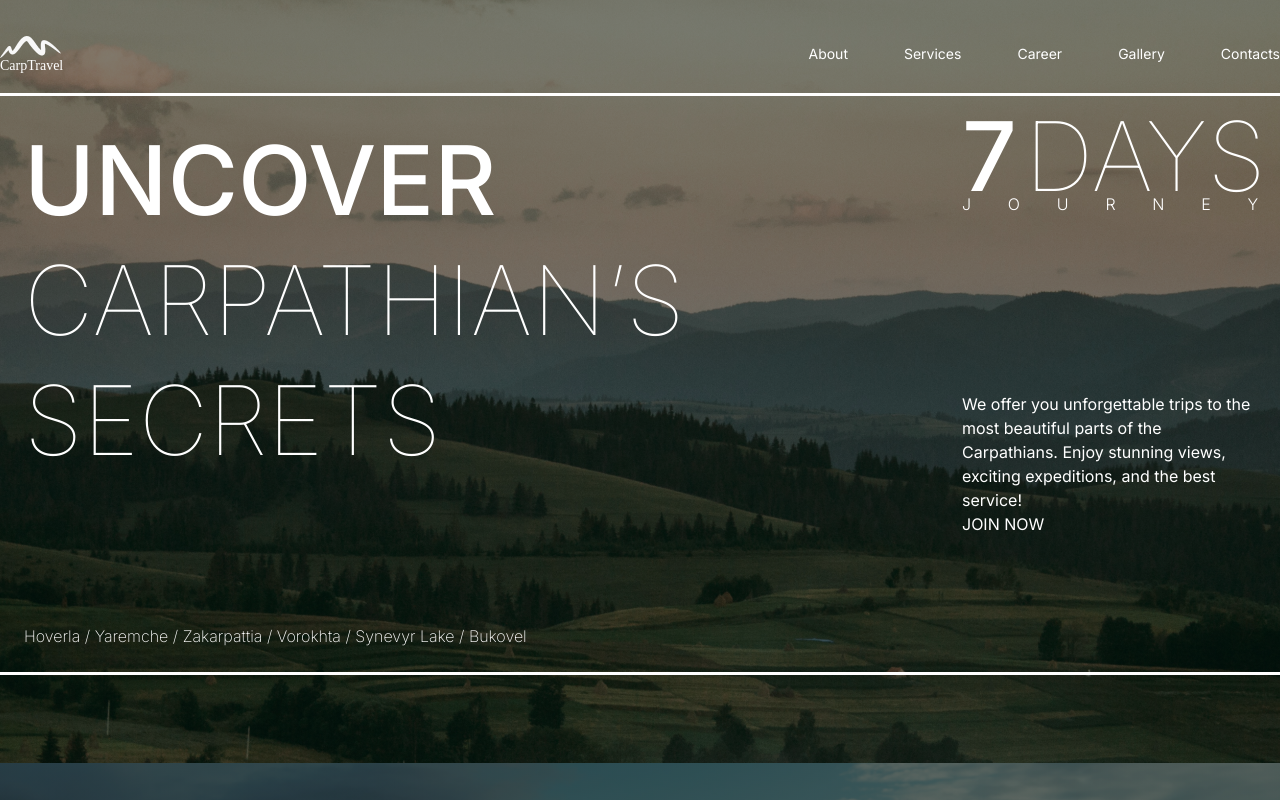
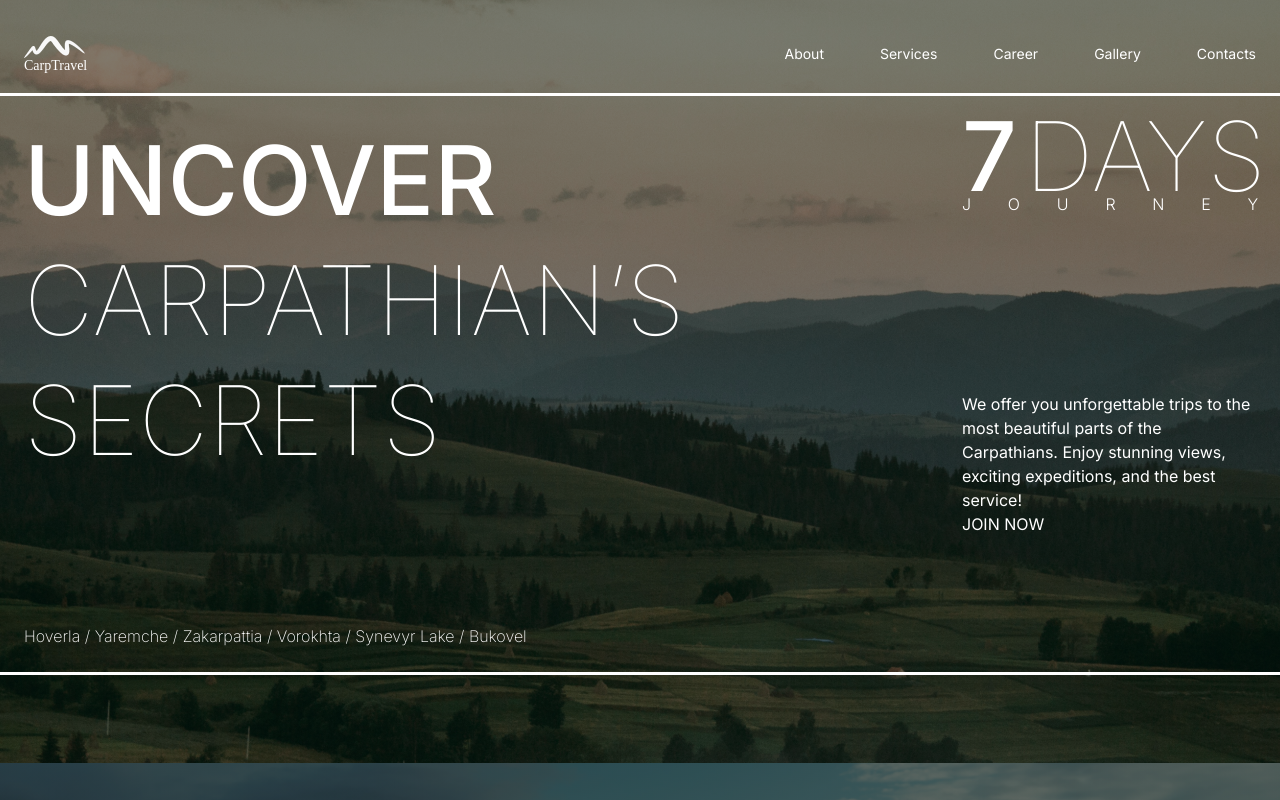
Before and after one commit to YuriyAtamanenko/CarpTravelApp, a Next.js app: page / in a window 1280 px wide. Shown: the top 800 px of the page. Built offline with nearby package versions, Linux system fonts and the light colour scheme.

Commit message:
Update Header.tsx

```diff
--- a/components/Header.tsx
+++ b/components/Header.tsx
@@ -5,7 +5,7 @@
 export default function Header() {
   return (
     <header className="pt-9 pb-12 absolute w-full">
-      <div className="mx-auto max-w-7xl">
+      <div className="mx-auto max-w-7xl px-6">
         <nav className="flex justify-between items-center">
           <div>
             <Link href="/">
```
